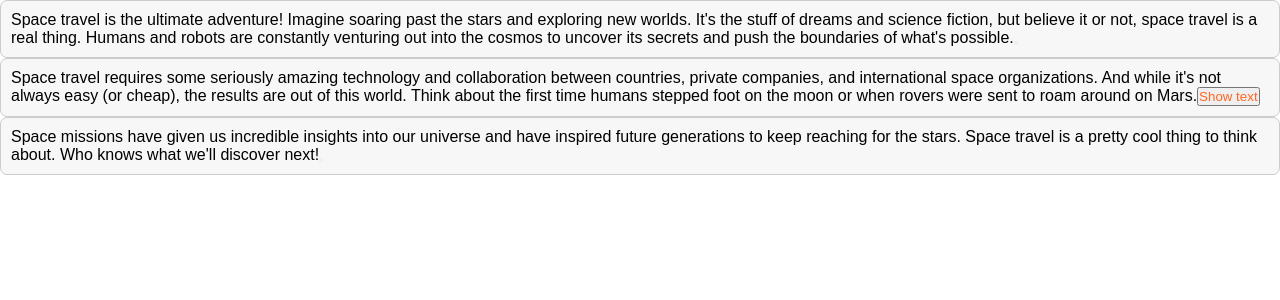
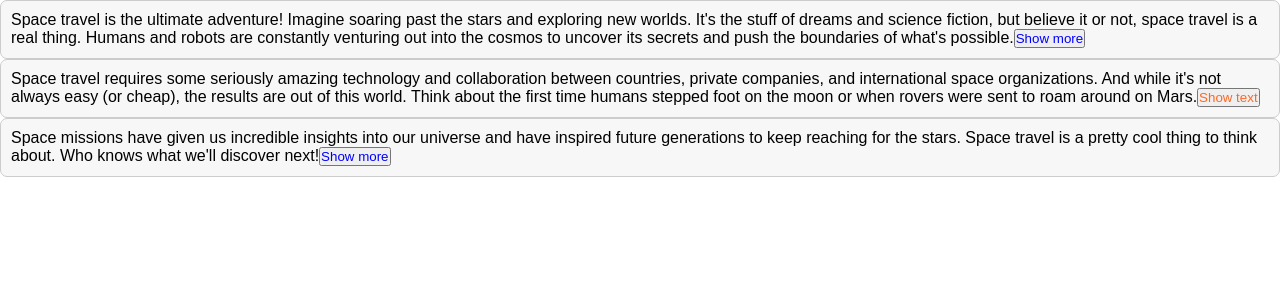
Before and after one commit to AbdullahiAbdulganiyu/text-expander, a React (Create React App) app: page / in a window 1280 px wide. Shown: the top 300 px of the page. Built offline with nearby package versions, Linux system fonts and the light colour scheme.

Commit message:
setting a default text for the expandButtonText

```diff
--- a/src/App.js
+++ b/src/App.js
@@ -42,7 +42,7 @@ export default function App() {
 function TextExpander({
   children,
   collapsedNumWords = 0,
-  expandButtonText,
+  expandButtonText = "Show more",
   collapseButtonText = "Show less",
   buttonColor = "blue",
   className = "box",
```
